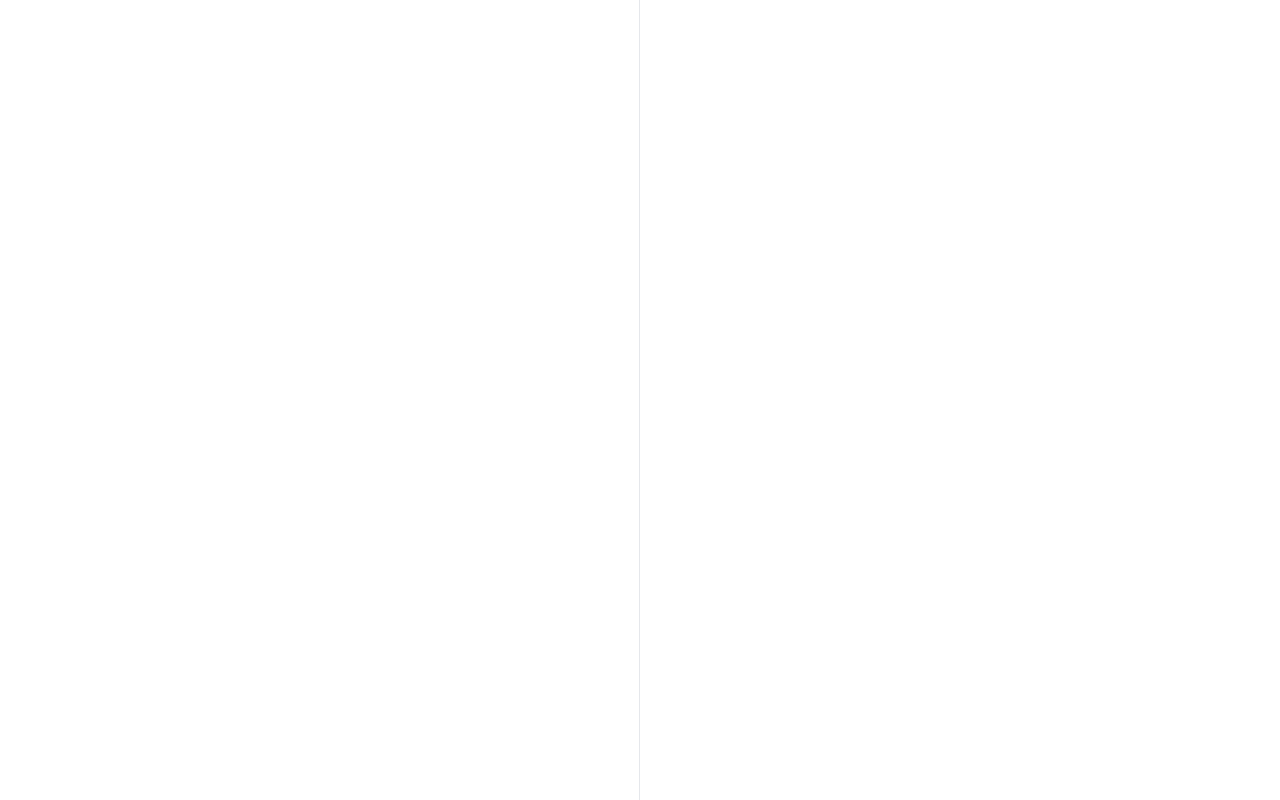
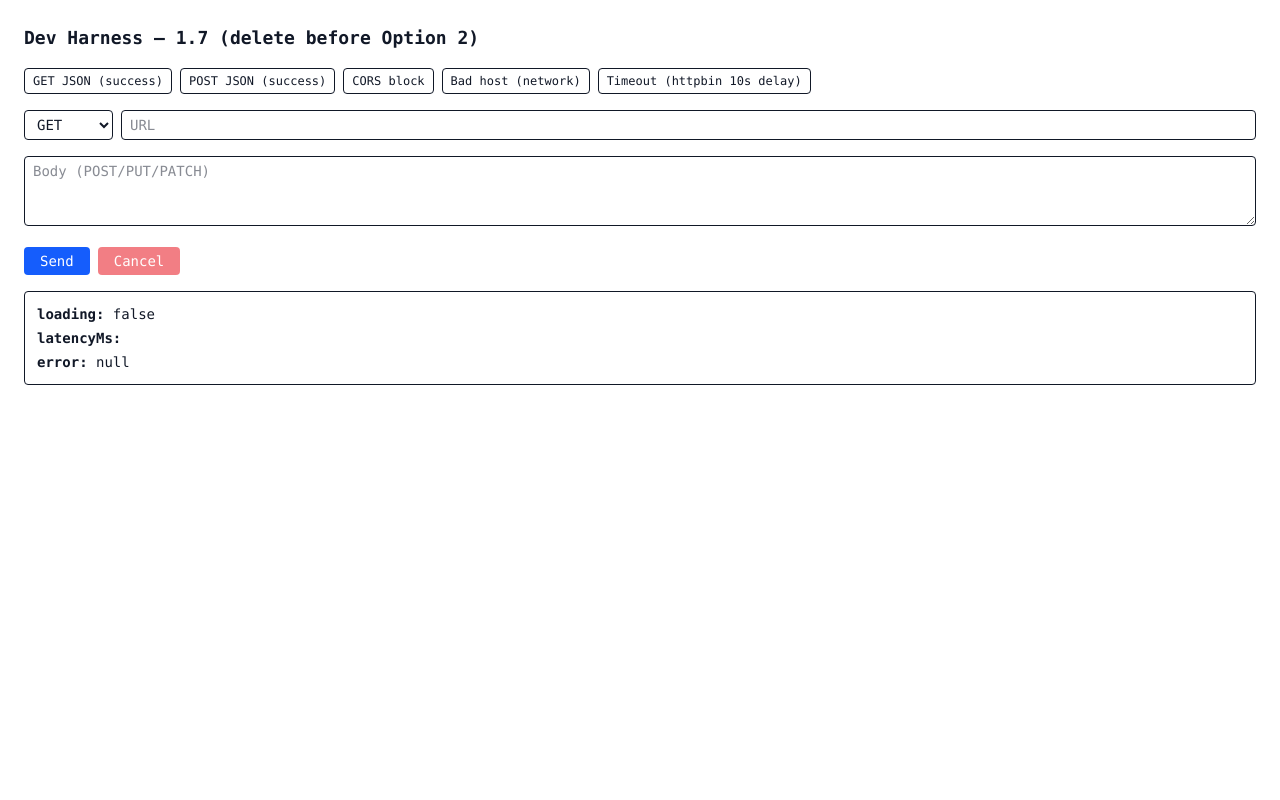
Before and after one commit to AndrewRatnikov/ReqLab, a Vue app: page / in a window 1280 px wide. Built offline with nearby package versions, Linux system fonts and the light colour scheme.

Commit message:
feat: add manual verification DevHarness component to test useFetchClient logic

```diff
--- a/src/App.vue
+++ b/src/App.vue
@@ -1,18 +1,15 @@
-<script setup lang="ts"></script>
+<script setup lang="ts">
+import DevHarness from '@/components/DevHarness.vue'
+</script>
 
 <template>
   <div class="bg-bg text-text-base flex h-screen flex-col">
     <!-- CORS banner slot (Option 4) -->
     <div id="cors-banner-slot"></div>
 
-    <main class="grid min-h-0 flex-1 grid-cols-1 lg:grid-cols-2">
-      <section class="border-border overflow-auto border-b lg:border-b-0 lg:border-r">
-        <!-- RequestPanel (Option 2) -->
-      </section>
-
-      <section class="overflow-auto">
-        <!-- ResponsePanel (Option 3) -->
-      </section>
+    <main class="min-h-0 flex-1 overflow-auto">
+      <!-- TODO Option 2/3: restore two-column grid, remove DevHarness -->
+      <DevHarness />
     </main>
   </div>
 </template>
--- /dev/null
+++ b/src/components/DevHarness.vue
@@ -0,0 +1,108 @@
+<script setup lang="ts">
+import { useFetchClient } from '@/composables/useFetchClient'
+
+const { method, url, body, loading, response, error, latencyMs, send, cancel } = useFetchClient()
+
+const presets = [
+  {
+    label: 'GET JSON (success)',
+    method: 'GET' as const,
+    url: 'https://jsonplaceholder.typicode.com/todos/1',
+    body: '',
+  },
+  {
+    label: 'POST JSON (success)',
+    method: 'POST' as const,
+    url: 'https://jsonplaceholder.typicode.com/posts',
+    body: '{"title":"test","body":"hello","userId":1}',
+  },
+  { label: 'CORS block', method: 'GET' as const, url: 'https://example.com', body: '' },
+  {
+    label: 'Bad host (network)',
+    method: 'GET' as const,
+    url: 'https://this-host-does-not-exist.invalid',
+    body: '',
+  },
+  {
+    label: 'Timeout (httpbin 10s delay)',
+    method: 'GET' as const,
+    url: 'https://httpbin.org/delay/35',
+    body: '',
+  },
+]
+
+function applyPreset(p: (typeof presets)[number]) {
+  method.value = p.method
+  url.value = p.url
+  body.value = p.body
+}
+</script>
+
+<template>
+  <div class="space-y-4 p-6 font-mono text-sm">
+    <h2 class="text-lg font-bold">Dev Harness — 1.7 (delete before Option 2)</h2>
+
+    <div class="flex flex-wrap gap-2">
+      <button
+        v-for="p in presets"
+        :key="p.label"
+        class="rounded border px-2 py-1 text-xs hover:bg-gray-100 dark:hover:bg-gray-800"
+        @click="applyPreset(p)"
+      >
+        {{ p.label }}
+      </button>
+    </div>
+
+    <div class="flex gap-2">
+      <select v-model="method" class="rounded border px-2 py-1">
+        <option>GET</option>
+        <option>POST</option>
+        <option>PUT</option>
+        <option>DELETE</option>
+        <option>PATCH</option>
+      </select>
+      <input v-model="url" class="flex-1 rounded border px-2 py-1" placeholder="URL" />
+    </div>
+
+    <textarea
+      v-model="body"
+      class="w-full rounded border px-2 py-1"
+      rows="3"
+      placeholder="Body (POST/PUT/PATCH)"
+    />
+
+    <div class="flex gap-2">
+      <button
+        class="rounded bg-blue-600 px-4 py-1 text-white disabled:opacity-50"
+        :disabled="loading"
+        @click="send()"
+      >
+        {{ loading ? 'Sending…' : 'Send' }}
+      </button>
+      <button
+        class="rounded bg-red-600 px-4 py-1 text-white disabled:opacity-50"
+        :disabled="!loading"
+        @click="cancel()"
+      >
+        Cancel
+      </button>
+    </div>
+
+    <div class="rounded border p-3 space-y-1">
+      <div><span class="font-bold">loading:</span> {{ loading }}</div>
+      <div><span class="font-bold">latencyMs:</span> {{ latencyMs }}</div>
+      <div><span class="font-bold">error:</span> {{ error ? JSON.stringify(error) : 'null' }}</div>
+      <div v-if="response">
+        <div>
+          <span class="font-bold">status:</span> {{ response.status }} {{ response.statusText }}
+        </div>
+        <div><span class="font-bold">contentType:</span> {{ response.contentType }}</div>
+        <pre class="mt-2 max-h-48 overflow-auto rounded bg-gray-100 p-2 text-xs dark:bg-gray-800">{{
+          response.body
+        }}</pre>
+      </div>
+    </div>
+  </div>
+</template>
+
+<style lang="scss" scoped></style>
```
Also changed, not shown: 1 other file (tests, documents, lock files or other folders).
